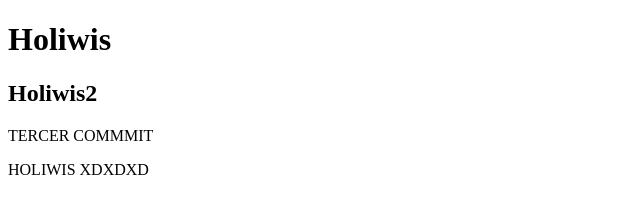
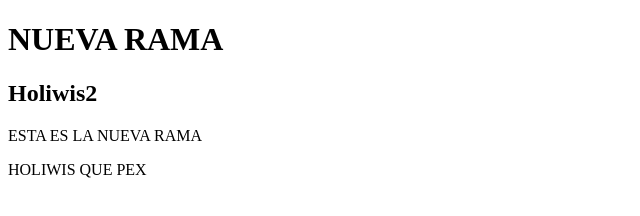
Before and after one commit to adrianLgaL/pruebagithub, a plain HTML site: page index.html in a window 1280 px wide. Shown: the whole page, without its empty margins (0-640 px from the left). Drawn offline with Linux system fonts and the light colour scheme.

Commit message:
commit con nueva rama

```diff
--- a/index.html
+++ b/index.html
@@ -4,9 +4,9 @@
 	<title></title>
 </head>
 <body>
-<h1>Holiwis</h1>
+<h1>NUEVA RAMA </h1>
 <h2>Holiwis2</h2>
-<p>TERCER COMMMIT</p>
-<P>HOLIWIS XDXDXD</P>
+<p>ESTA ES LA NUEVA RAMA</p>
+<P>HOLIWIS QUE PEX</P>
 </body>
 </html>
```
